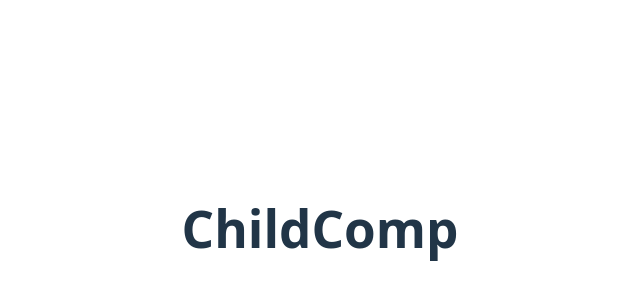
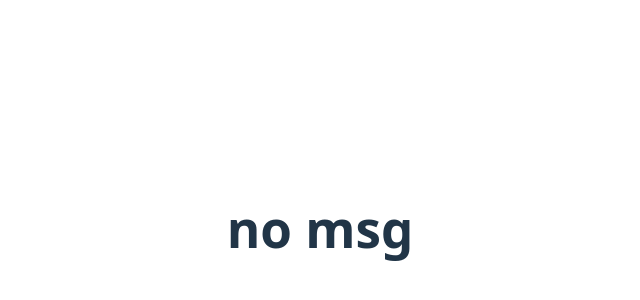
Before and after one commit to L7BUG/vue-demo, a Vue app: page / in a window 1280 px wide. Shown: the part 172-472 px from the top of the page, without its empty margins (320-960 px from the left). Built offline with nearby package versions, Linux system fonts and the light colour scheme.

Commit message:
vue-demo-12:Props

```diff
--- a/src/App.vue
+++ b/src/App.vue
@@ -1,7 +1,10 @@
 <script lang="ts" setup>
 import ChildComp from "./components/ChildComp.vue";
+import {ref} from "vue";
+
+const msg = ref<string>("");
 </script>
 
 <template>
-  <ChildComp/>
+  <ChildComp :msg="msg"/>
 </template>
--- a/src/components/ChildComp.vue
+++ b/src/components/ChildComp.vue
@@ -1,9 +1,11 @@
 <script lang="ts" setup>
-
+const props = defineProps({
+  msg: String,
+});
 </script>
 
 <template>
-  <h1>ChildComp</h1>
+  <h1>{{ msg || "no msg" }}</h1>
 </template>
 
 <style scoped>
```
